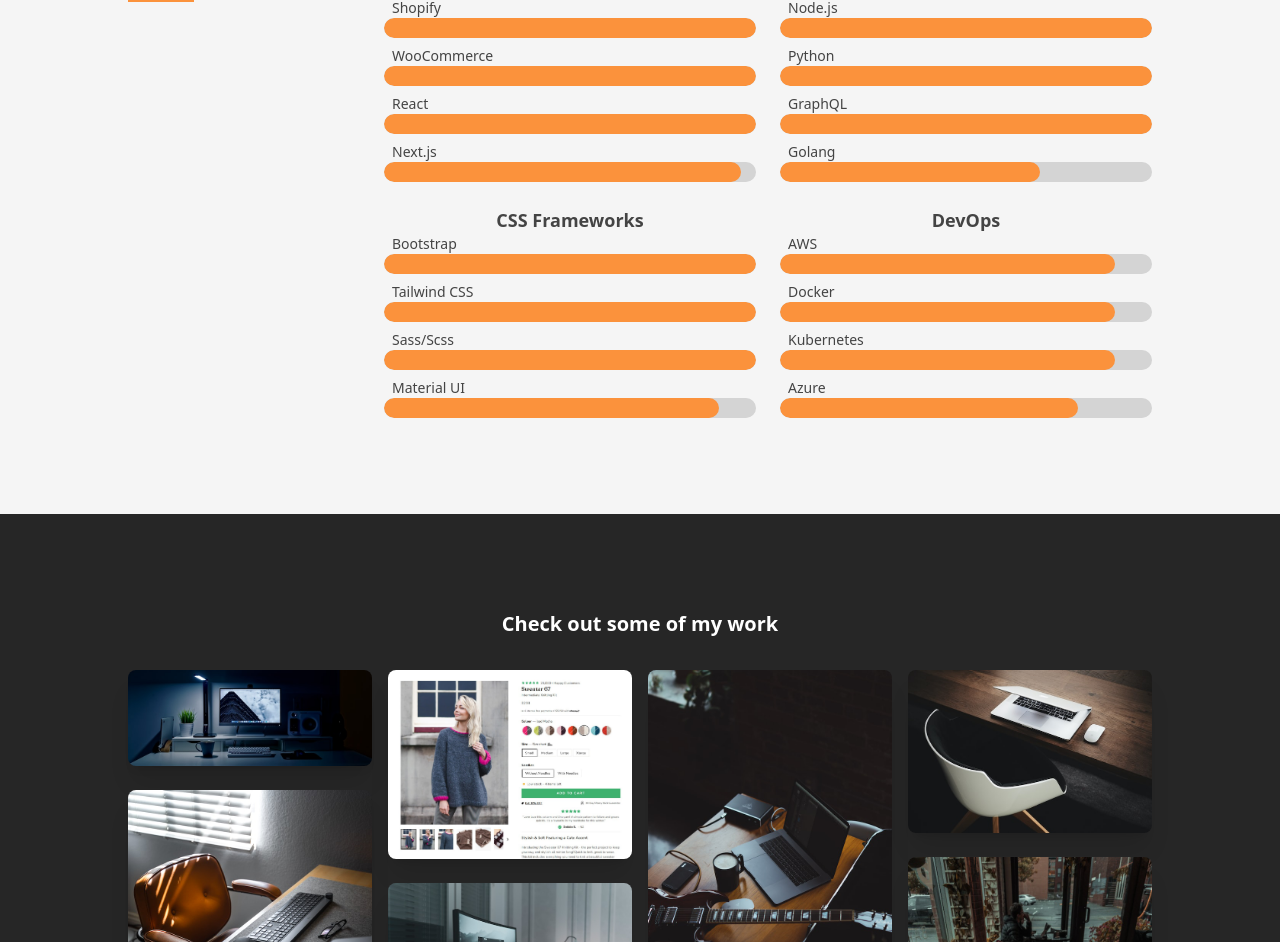
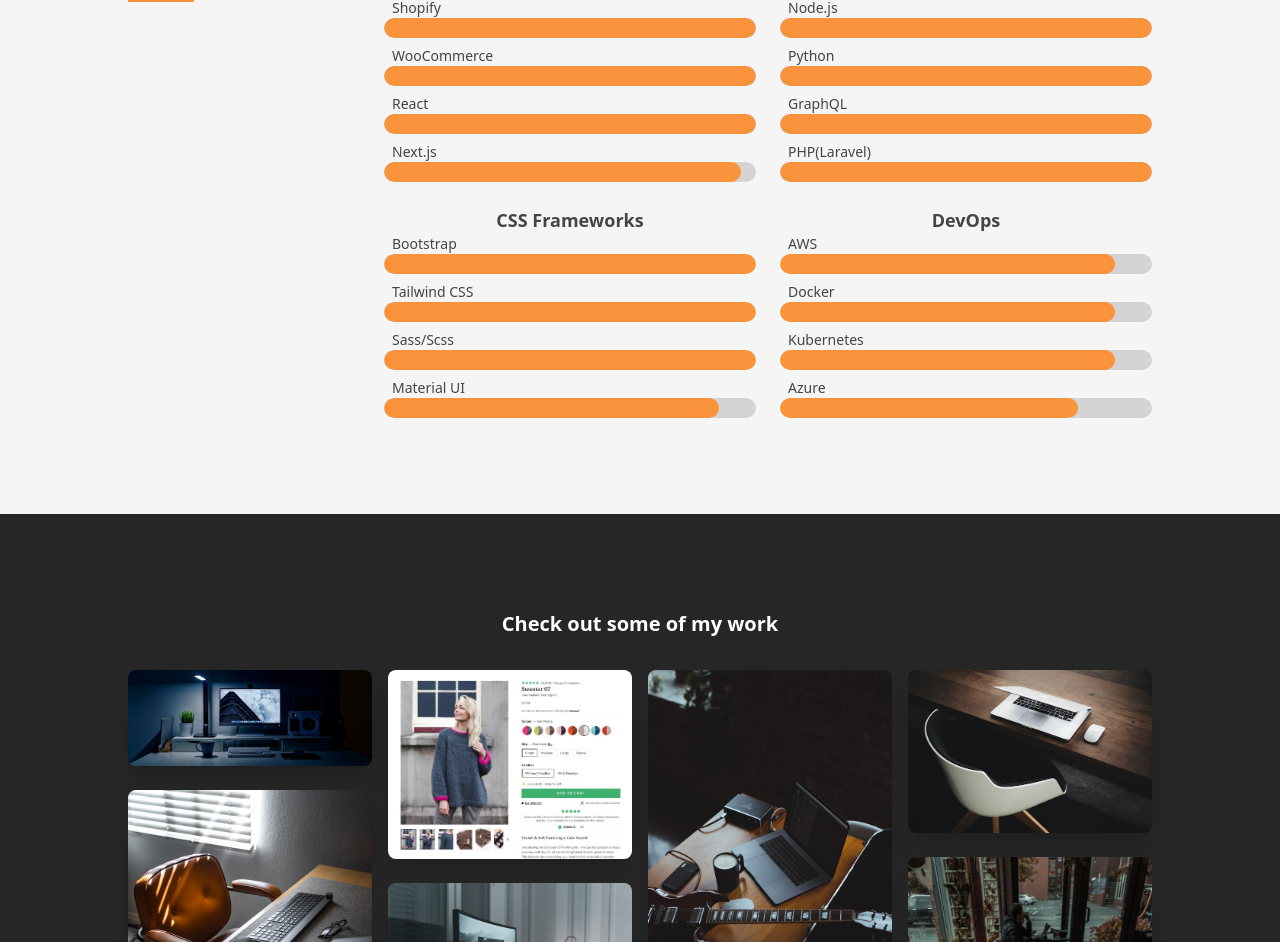
Before and after one commit to chrismiloyevic/e-commerce-expert, a Next.js app: page / in a window 1280 px wide. Shown: the part 2070-3012 px from the top of the page. Built offline with nearby package versions, Linux system fonts and the light colour scheme.

Commit message:
fix: backend skill

```diff
--- a/src/data/data.tsx
+++ b/src/data/data.tsx
@@ -142,8 +142,8 @@ export const skills: SkillGroup[] = [
         level: 10,
       },
       {
-        name: 'Golang',
-        level: 7,
+        name: 'PHP(Laravel)',
+        level: 10,
       },
     ],
   },
```
